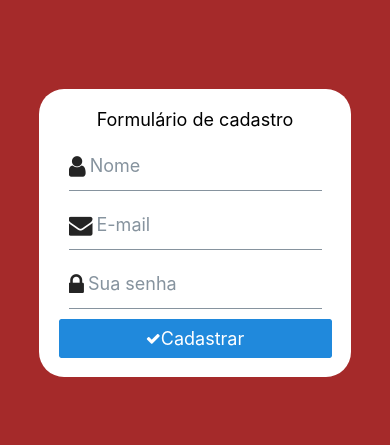
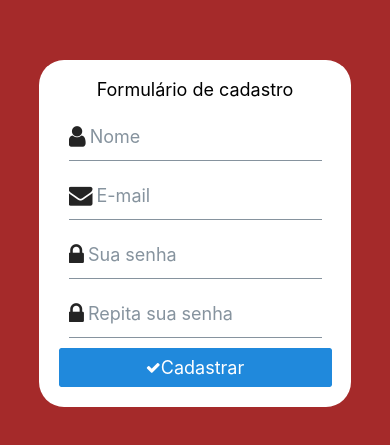
Before and after one commit to netrometro/upe-2022-2-projeto-03, a React Native app in the folder mobile/: screen /SingUp in a window 390 px wide. Shown: the part 189-634 px from the top of the page. Built offline with nearby package versions, Linux system fonts and the light colour scheme.

Commit message:
Refatoração para compatibilidade

```diff
--- a/mobile/App.tsx
+++ b/mobile/App.tsx
@@ -1,7 +1,7 @@
 import { StatusBar } from 'expo-status-bar';
-import Cadastro from './src/Pages/Cadastro';
+import SingUp from './src/screens/SingUp';
 export default function App() {
   return (
-    <Cadastro/>
+    <SingUp/>
   );
 }
--- a/mobile/src/Pages/Cadastro/index.tsx
+++ b/mobile/src/screens/SingUp/index.tsx
@@ -2,26 +2,29 @@ import { Input, Button } from "@rneui/base";
 import Icon from "react-native-vector-icons/FontAwesome";
 import { useState } from "react";
 import { styles } from "./styles";
-import { View, Text } from "react-native";
+import { View, Text, Alert } from "react-native";
 import api from "../../Services/api";
 
-function Cadastro() {
+function SingUp() {
   const [name, setName] = useState<string>("");
   const [email, setEmail] = useState<string>("");
   const [password, setPassword] = useState<string>("");
+  const [password2, setPassword2] = useState<string>("");
+
 
   function handleSignUpClick() {
-
+  if(password === password2){
+    if(name != '' && email != '' && password != ''){
       api.post("auth/register", {
         name: name,
         email: email,
-          password: password,
+        password: password
+
     },).catch(function (error) {
       if (error.response) {
+        Alert.alert('Error', JSON.stringify(error.response.data.error))
         // Request made and server responded
         console.log(error.response.data);
-          console.log(error.response.status);
-          console.log(error.response.headers);
       } else if (error.request) {
         // The request was made but no response was received
         console.log(error.request);
@@ -31,6 +34,15 @@ function Cadastro() {
       }
 
     });
+
+    }else{
+      Alert.alert('Opa, esqueceu algo?',"Preencha todos os campos")
+    }
+
+  }else{
+    Alert.alert("Opa, calma lá", "As senhas não coincidem")
+  }
+
   }
 
 
@@ -56,6 +68,13 @@ function Cadastro() {
           onChangeText={(value) => setPassword(value)}
           secureTextEntry={true}
         />
+
+        <Input
+          placeholder="Repita sua senha"
+          leftIcon={{ type: "font-awesome", name: "lock" }}
+          onChangeText={(value) => setPassword2(value)}
+          secureTextEntry={true}
+        />
         <Button
           icon={<Icon name="check" size={15} color="white" />}
           title="Cadastrar"
@@ -66,4 +85,4 @@ function Cadastro() {
   );
 }
 
-export default Cadastro;
+export default SingUp;
```
Also changed, not shown: mobile/src/screens/SingUp/styles.ts (renamed from mobile/src/Pages/Cadastro/styles.ts). Lines whose indentation alone changed are shown as unchanged.
